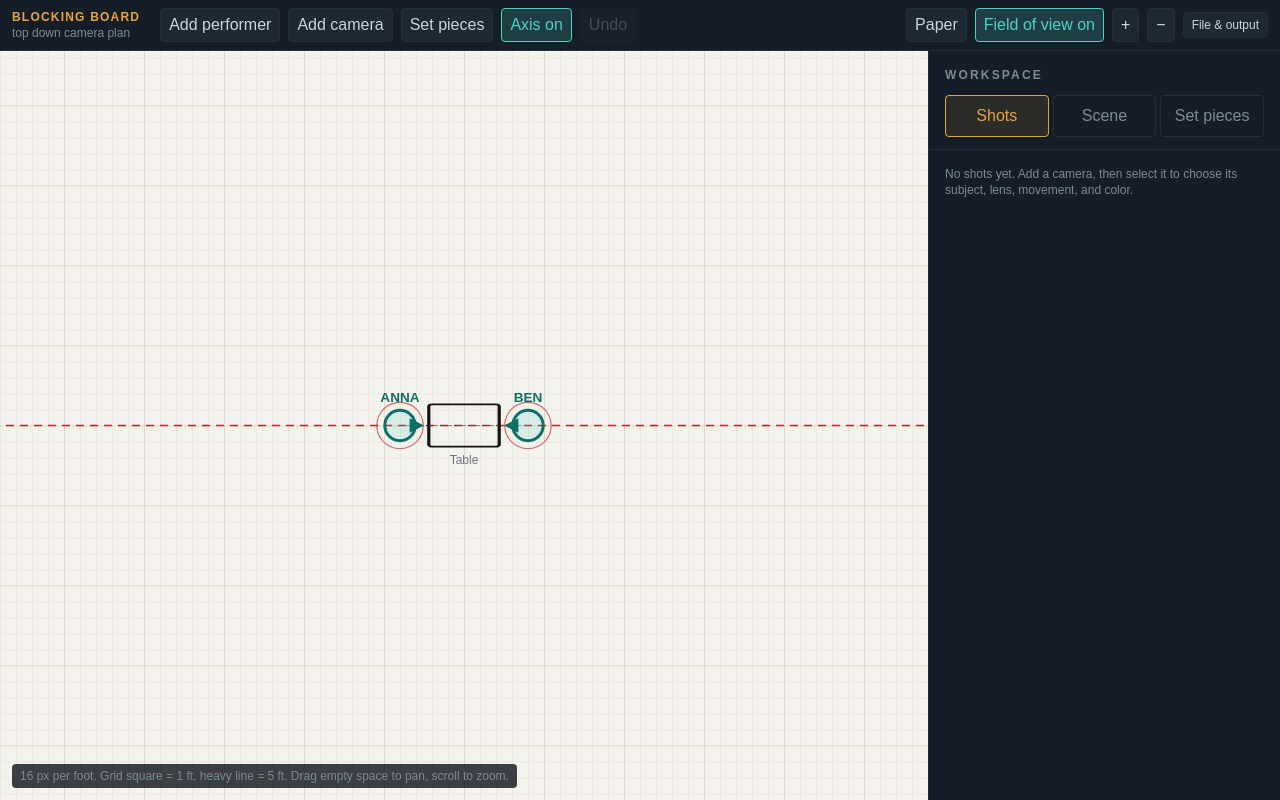
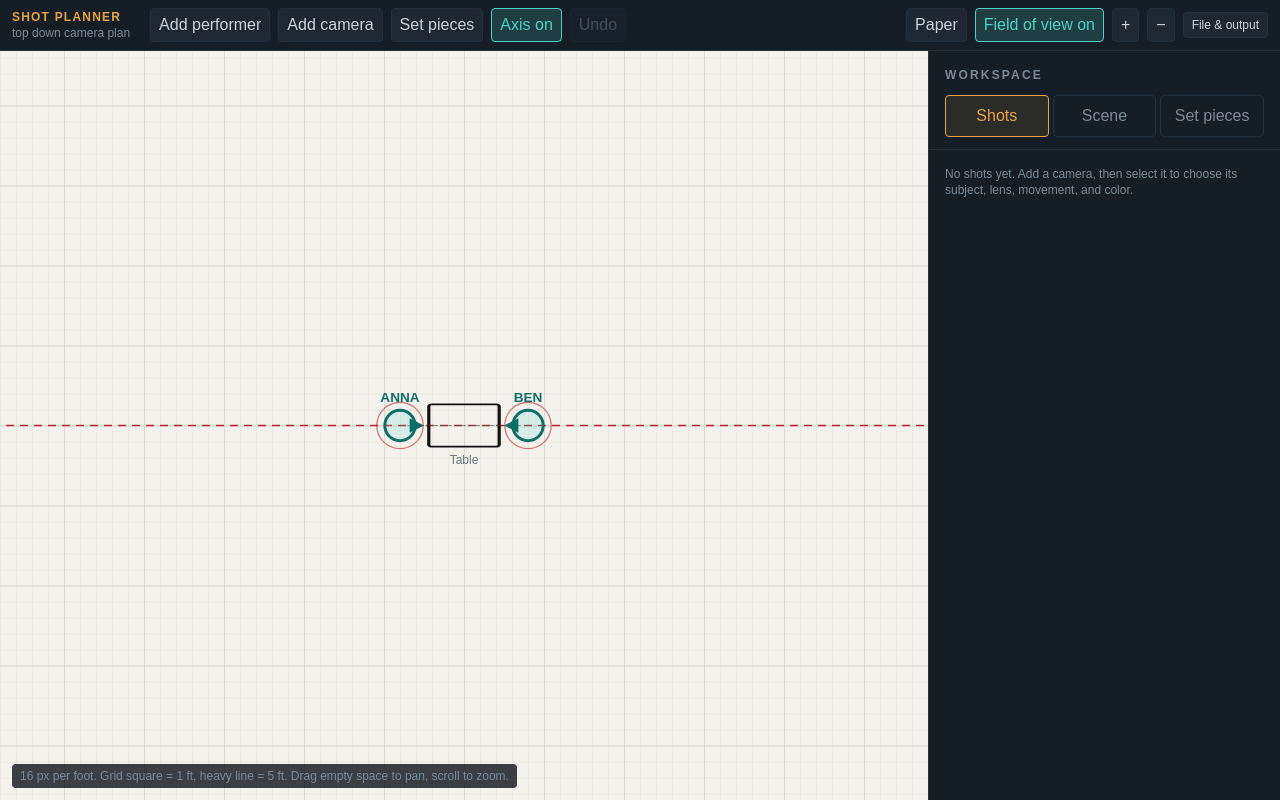
Before and after one commit to nilstaylor/Shot-Planner, a Next.js app: page / in a window 1280 px wide. Built offline with nearby package versions, Linux system fonts and the light colour scheme.

Commit message:
Rename app header to Shot Planner

```diff
--- a/app/BlockingBoard.jsx
+++ b/app/BlockingBoard.jsx
@@ -1021,7 +1021,7 @@ export default function BlockingBoard() {
       >
         <div className="mr-3">
           <div className="text-xs font-bold tracking-widest uppercase" style={{ color: COLORS.camera }}>
-            Blocking Board
+            Shot Planner
           </div>
           <div className="text-xs" style={{ color: COLORS.dim }}>
             top down camera plan
```
